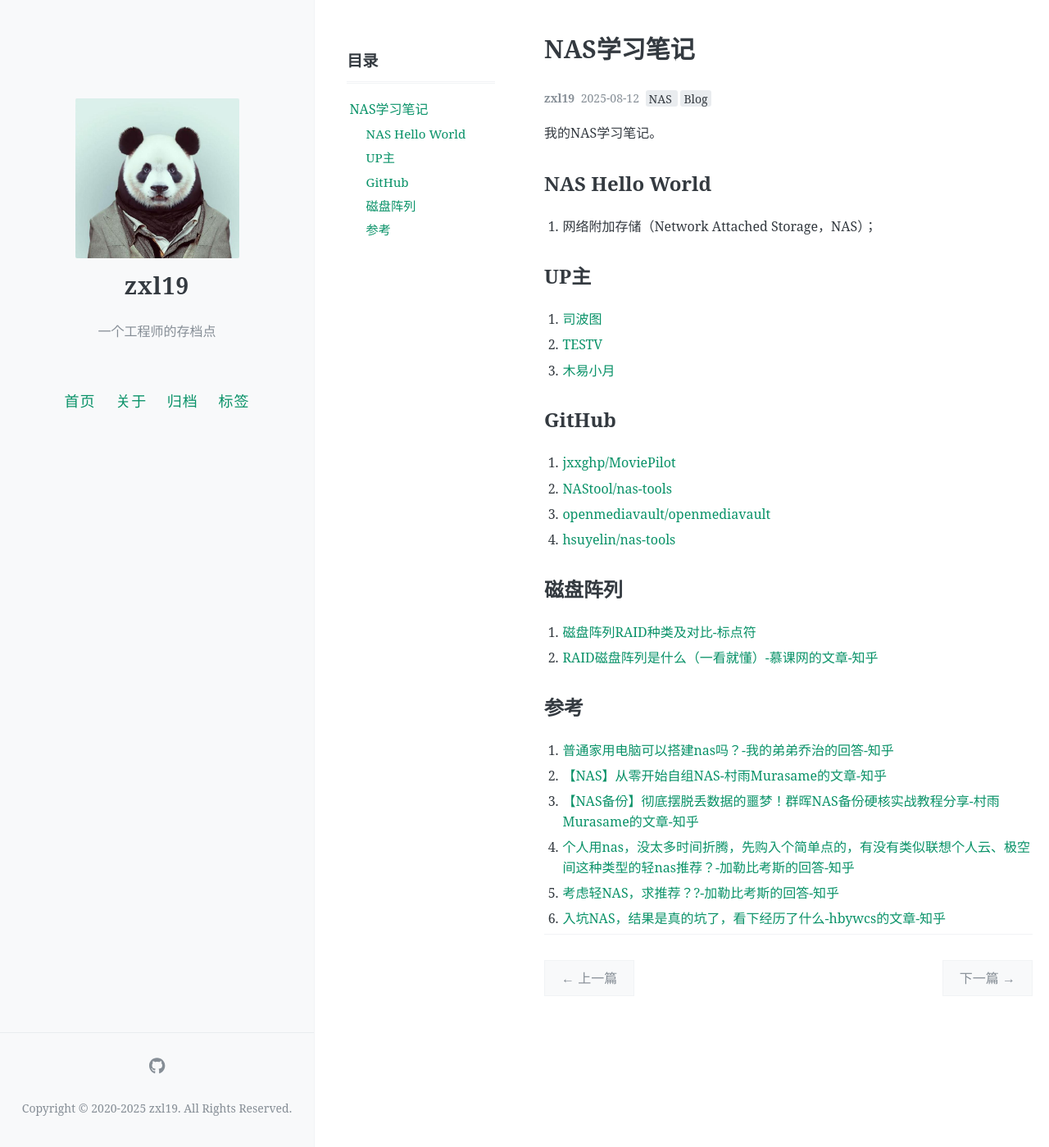
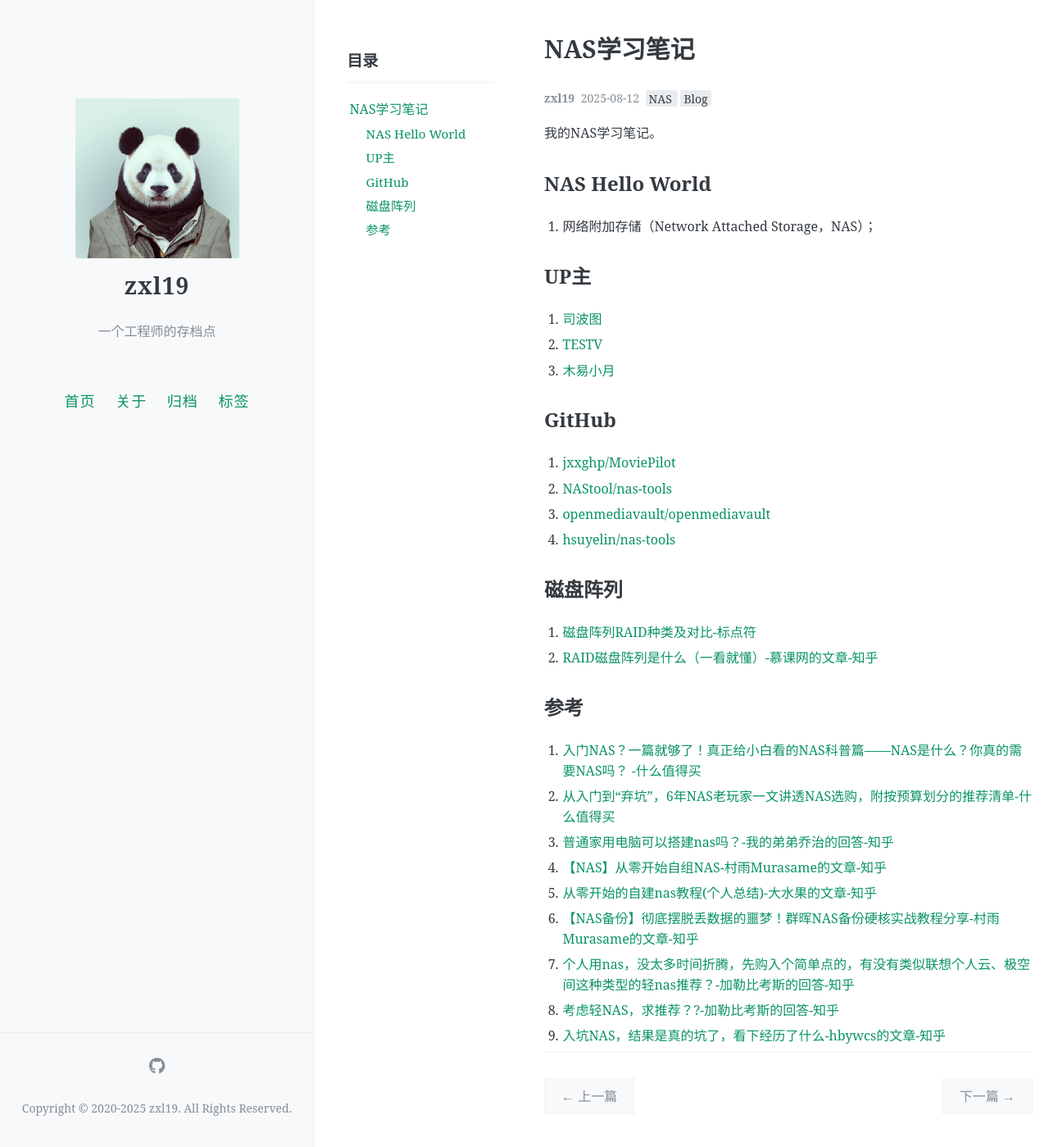
Before and after one commit to zxl19/zxl19.github.io, a Jekyll site: the page built from _posts/2025-08-12-nas-note.md, in a window 1280 px wide and 1399 px high. Shown: the whole window at 82% size. Built offline with Jekyll 4.4.1, drawn with Linux system fonts in a browser that asks for light colours; comment, search, counter and statistics services are not loaded.

Commit message:
Update Posts modified:   _posts/2025-08-12-nas-note.md new file:   _posts/2025-08-20-survivor-material.md modified:   _posts/TODO-glog-note.md

```diff
--- a/_posts/2025-08-12-nas-note.md
+++ b/_posts/2025-08-12-nas-note.md
@@ -37,9 +37,12 @@ pinned: false
 
 ## 参考
 
-1. [普通家用电脑可以搭建nas吗？-我的弟弟乔治的回答-知乎](https://www.zhihu.com/question/510464497/answer/2304179394)
-2. [【NAS】从零开始自组NAS-村雨Murasame的文章-知乎](https://zhuanlan.zhihu.com/p/480452743)
-3. [【NAS备份】彻底摆脱丢数据的噩梦！群晖NAS备份硬核实战教程分享-村雨Murasame的文章-知乎](https://zhuanlan.zhihu.com/p/543970970)
-4. [个人用nas，没太多时间折腾，先购入个简单点的，有没有类似联想个人云、极空间这种类型的轻nas推荐？-加勒比考斯的回答-知乎](https://www.zhihu.com/question/447759167/answer/2342684630)
-5. [考虑轻NAS，求推荐？?-加勒比考斯的回答-知乎](https://www.zhihu.com/question/519931589/answer/2483867800)
-6. [入坑NAS，结果是真的坑了，看下经历了什么-hbywcs的文章-知乎](https://zhuanlan.zhihu.com/p/412835229)
+1. [入门NAS？一篇就够了！真正给小白看的NAS科普篇——NAS是什么？你真的需要NAS吗？ -什么值得买](https://post.smzdm.com/p/a4wmxw98/)
+2. [从入门到“弃坑”，6年NAS老玩家一文讲透NAS选购，附按预算划分的推荐清单-什么值得买](https://post.smzdm.com/p/a0qlo4z9/)
+3. [普通家用电脑可以搭建nas吗？-我的弟弟乔治的回答-知乎](https://www.zhihu.com/question/510464497/answer/2304179394)
+4. [【NAS】从零开始自组NAS-村雨Murasame的文章-知乎](https://zhuanlan.zhihu.com/p/480452743)
+5. [从零开始的自建nas教程(个人总结)-大水果的文章-知乎](https://zhuanlan.zhihu.com/p/1898086134162125182)
+6. [【NAS备份】彻底摆脱丢数据的噩梦！群晖NAS备份硬核实战教程分享-村雨Murasame的文章-知乎](https://zhuanlan.zhihu.com/p/543970970)
+7. [个人用nas，没太多时间折腾，先购入个简单点的，有没有类似联想个人云、极空间这种类型的轻nas推荐？-加勒比考斯的回答-知乎](https://www.zhihu.com/question/447759167/answer/2342684630)
+8. [考虑轻NAS，求推荐？?-加勒比考斯的回答-知乎](https://www.zhihu.com/question/519931589/answer/2483867800)
+9. [入坑NAS，结果是真的坑了，看下经历了什么-hbywcs的文章-知乎](https://zhuanlan.zhihu.com/p/412835229)
```
Also changed, not shown: _posts/2025-08-20-survivor-material.md (added, +82 -0 lines), _posts/TODO-glog-note.md (+43 -6 lines).
